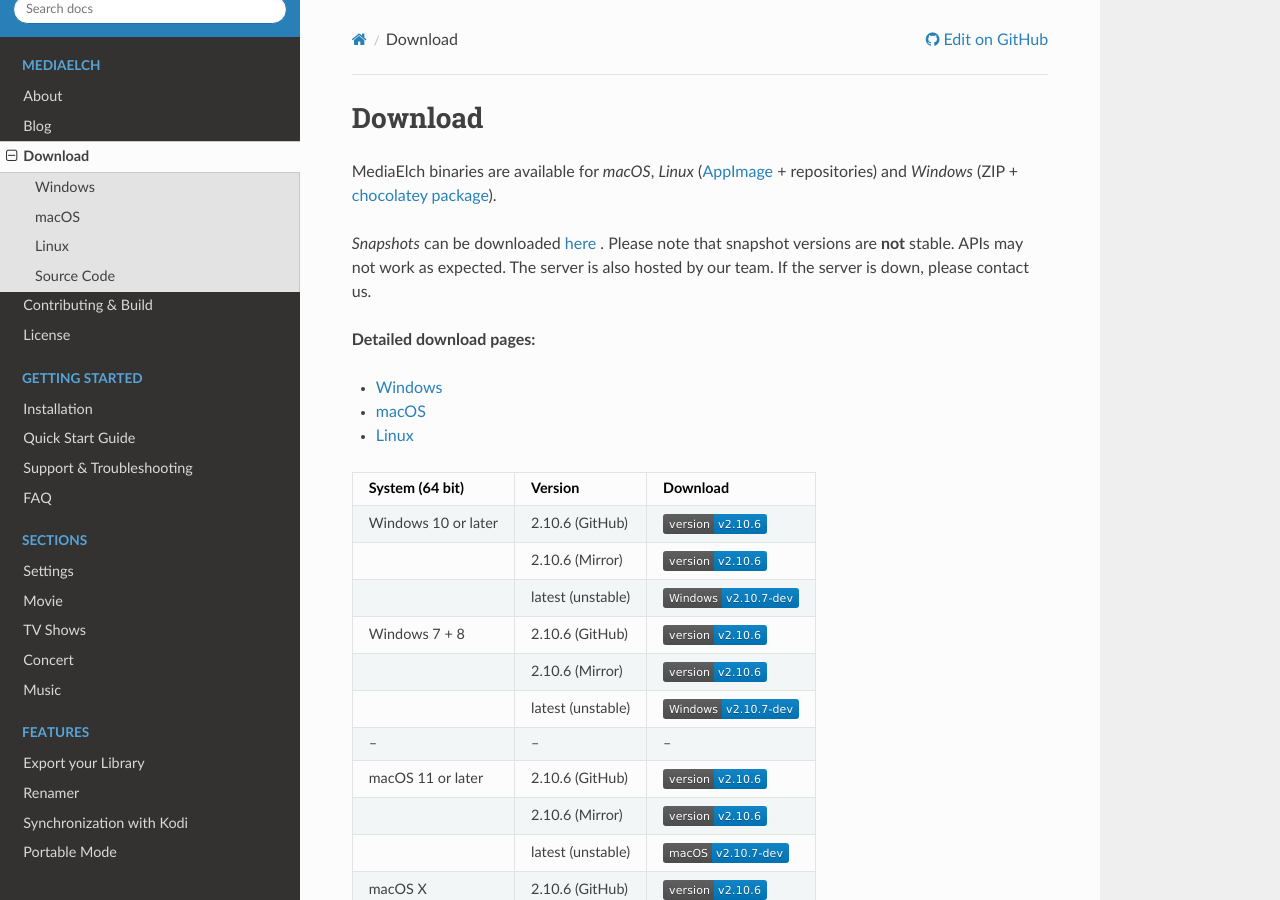
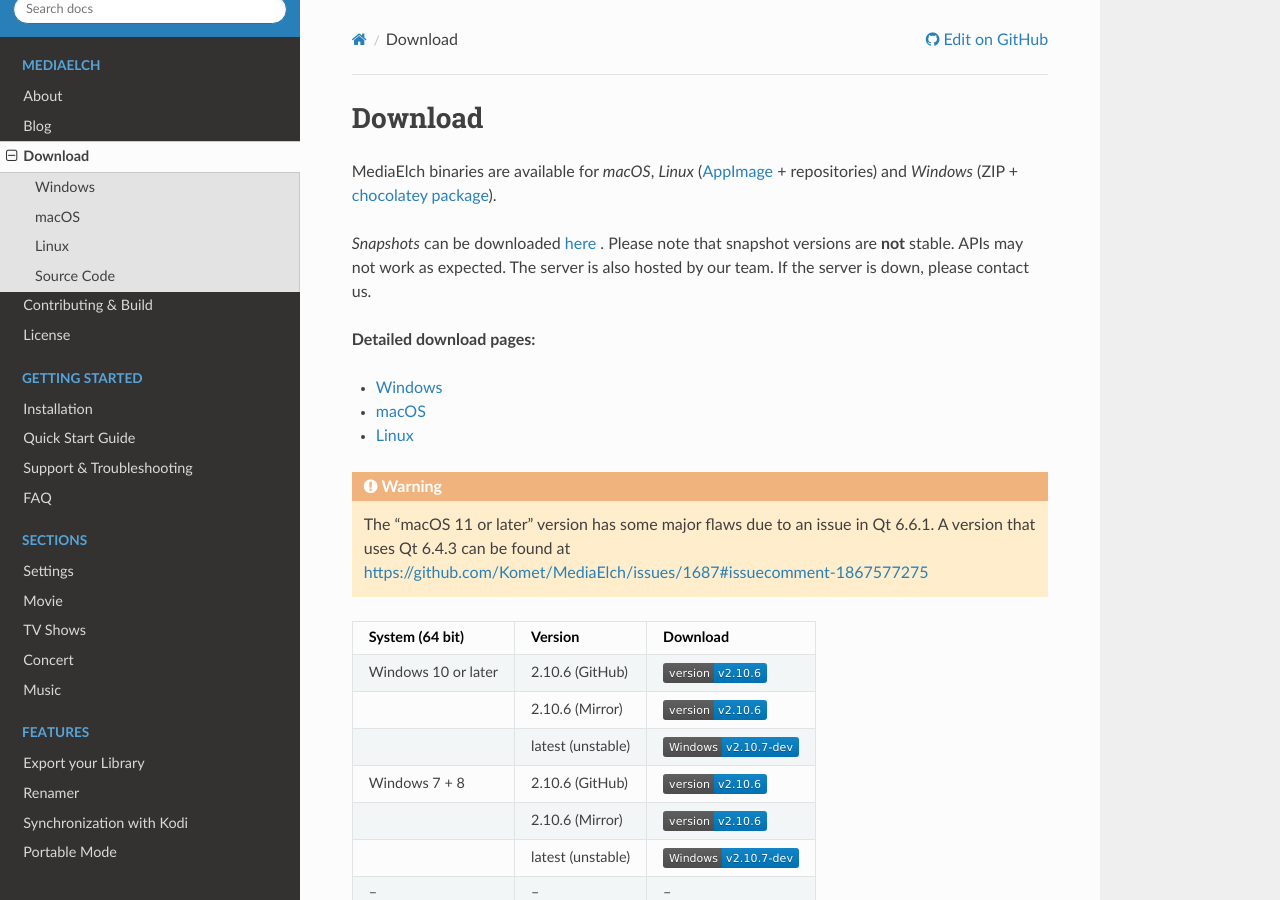
Before and after one commit to mediaelch/mediaelch-doc, a Sphinx documentation site: the page built from docs/source/download.rst, in a window 1280 px wide and 900 px high. Built offline with Sphinx 7.4.7 and the Read the Docs theme 2.0.0, drawn with Linux system fonts in a browser that asks for light colours; pages that are not in the unit, such as notebooks, are missing from menus.

Commit message:
docs: Mention Qt 6.6.1 bug

```diff
--- a/docs/source/download.rst
+++ b/docs/source/download.rst
@@ -17,6 +17,12 @@
    Windows <download/windows>
    macOS <download/macOS>
    Linux <download/linux>
+
+
+.. warning::
+
+   The "macOS 11 or later" version has some major flaws due to an issue in Qt 6.6.1.
+   A version that uses Qt 6.4.3 can be found at https://github.com/Komet/MediaElch/issues/1687#issuecomment-1867577275
 
 
 +---------------------+--------------------+-----------------------------------------------+
--- a/docs/source/download/macOS.rst
+++ b/docs/source/download/macOS.rst
@@ -1,6 +1,12 @@
 ============================
 Download MediaElch for macOS
 ============================
+
+.. warning::
+
+   The "macOS 11 or later" version has some major flaws due to an issue in Qt 6.6.1.
+   A version that uses Qt 6.4.3 can be found at https://github.com/Komet/MediaElch/issues/1687#issuecomment-1867577275
+
 
 macOS 10.13 or later is supported.  You can download MediaElch as a ``*.dmg`` file at:
 
```
